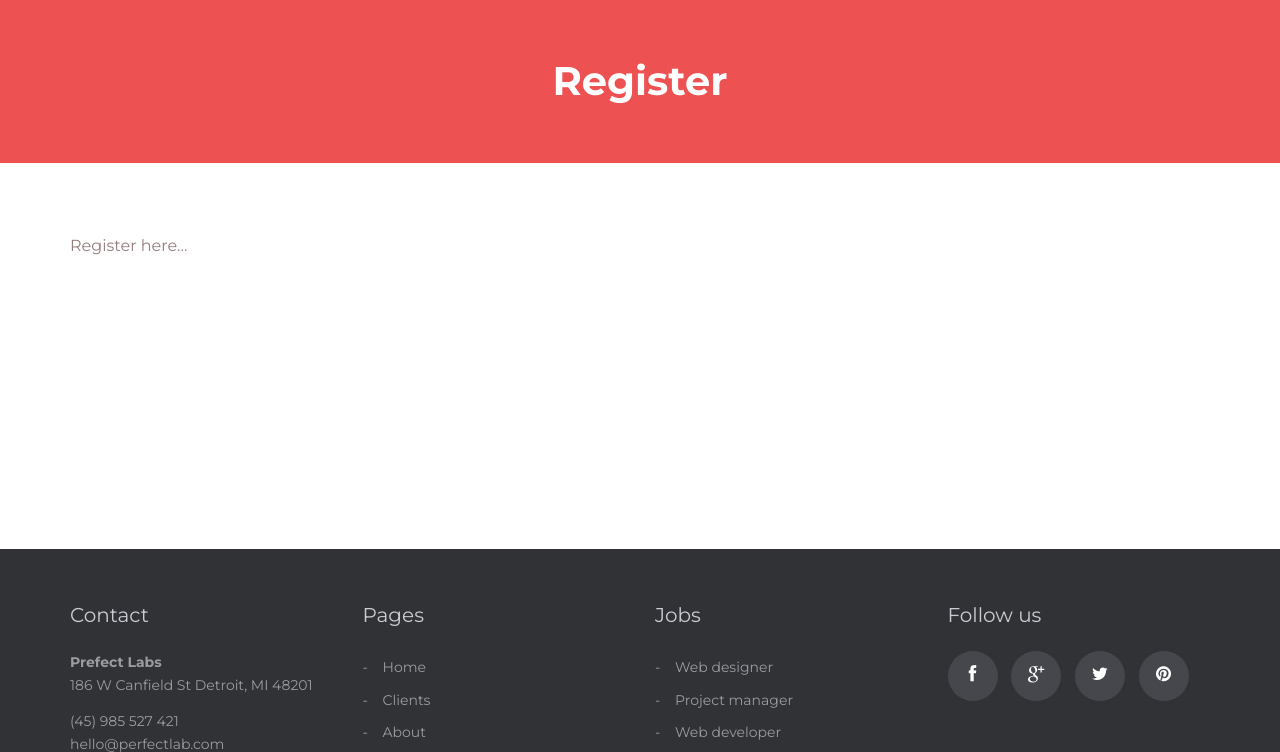
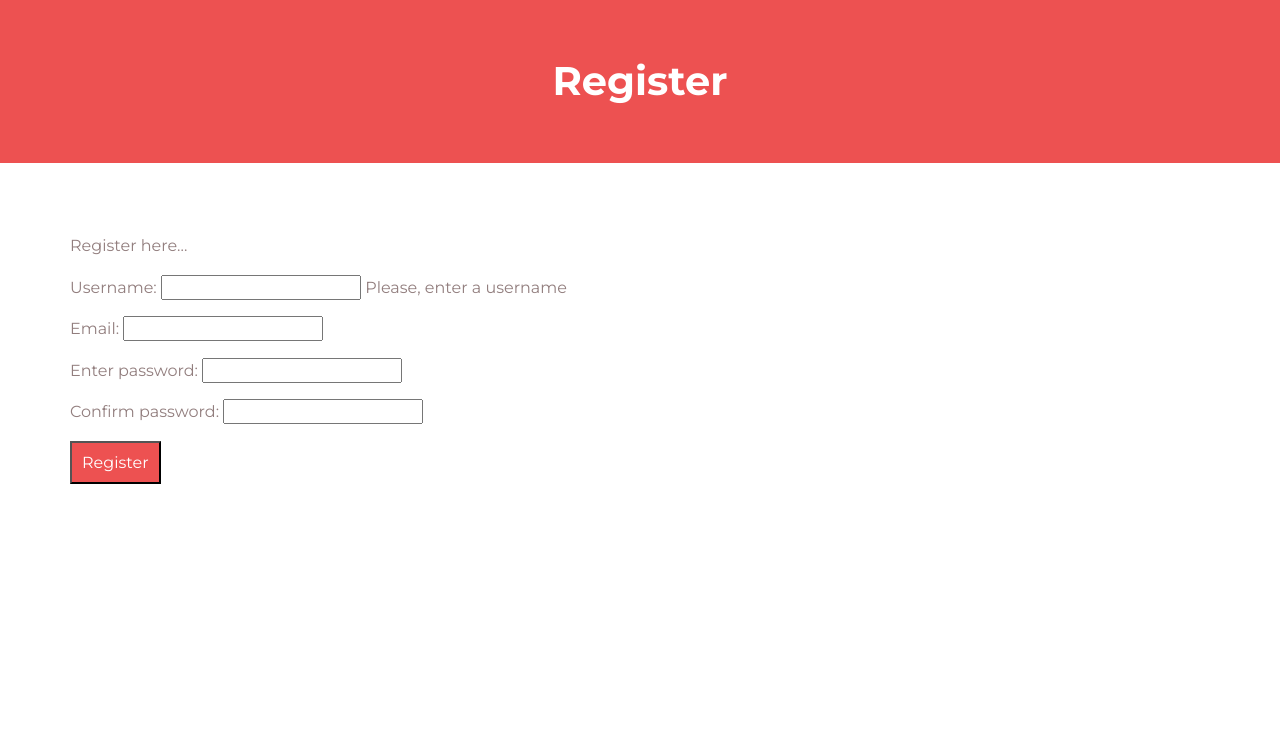
Before and after one commit to zavanton123/coderators, a Django app: page /register in a window 1280 px wide. Shown: the part 88-840 px from the top of the page. Run offline with Django 3.2, Linux system fonts and the light colour scheme; some libraries are stand-ins or nearby versions.

Commit message:
register form is added

```diff
--- a/snippet/forms.py
+++ b/snippet/forms.py
@@ -1,4 +1,6 @@
 from django import forms
+from django.contrib.auth.forms import UserCreationForm
+from django.contrib.auth.models import User
 
 from snippet.models import Snippet
 
@@ -7,3 +9,27 @@ class SnippetForm(forms.ModelForm):
     class Meta:
         model = Snippet
         fields = ['title', 'content']
+
+
+class RegisterForm(UserCreationForm):
+    username = forms.CharField(
+        label='Username:',
+        help_text='Please, enter a username',
+        widget=forms.TextInput()
+    )
+    password1 = forms.CharField(
+        label='Enter password',
+        widget=forms.PasswordInput()
+    )
+    password2 = forms.CharField(
+        label='Confirm password',
+        widget=forms.PasswordInput()
+    )
+    email = forms.EmailField(
+        label='Email:',
+        widget=forms.EmailInput()
+    )
+
+    class Meta:
+        model = User
+        fields = ['username', 'email', 'password1', 'password2']
--- a/snippet/templates/snippet/register.html
+++ b/snippet/templates/snippet/register.html
@@ -14,6 +14,14 @@
 
             <p>Register here...</p>
 
+            <form method="POST">
+                {% csrf_token %}
+
+                {{ form.as_p }}
+
+                <p><input type="submit" value="Register"/></p>
+            </form>
+
             <br/>
             <br/>
             <br/>
--- a/snippet/views.py
+++ b/snippet/views.py
@@ -1,7 +1,9 @@
-from django.urls import reverse_lazy, reverse
+from django.shortcuts import render, redirect
+from django.urls import reverse_lazy
+from django.views import View
 from django.views.generic import DetailView, ListView, TemplateView, CreateView, DeleteView, UpdateView
 
-from snippet.forms import SnippetForm
+from snippet.forms import SnippetForm, RegisterForm
 from snippet.models import Snippet
 
 
@@ -29,8 +31,19 @@ class LogoutView(TemplateView):
     template_name = 'snippet/logout.html'
 
 
-class RegisterView(TemplateView):
-    template_name = 'snippet/register.html'
+class RegisterView(View):
+    def get(self, request, *args, **kwargs):
+        form = RegisterForm()
+        return render(request, 'snippet/register.html', context={'form': form})
+
+    def post(self, request, *args, **kwargs):
+        form = RegisterForm(request.POST)
+        if form.is_valid():
+            form.save()
+            return redirect('snippet:login')
+        else:
+            form = RegisterForm()
+            return render(request, 'snippet/register.html', context={'form': form})
 
 
 class ProfileView(TemplateView):
```
